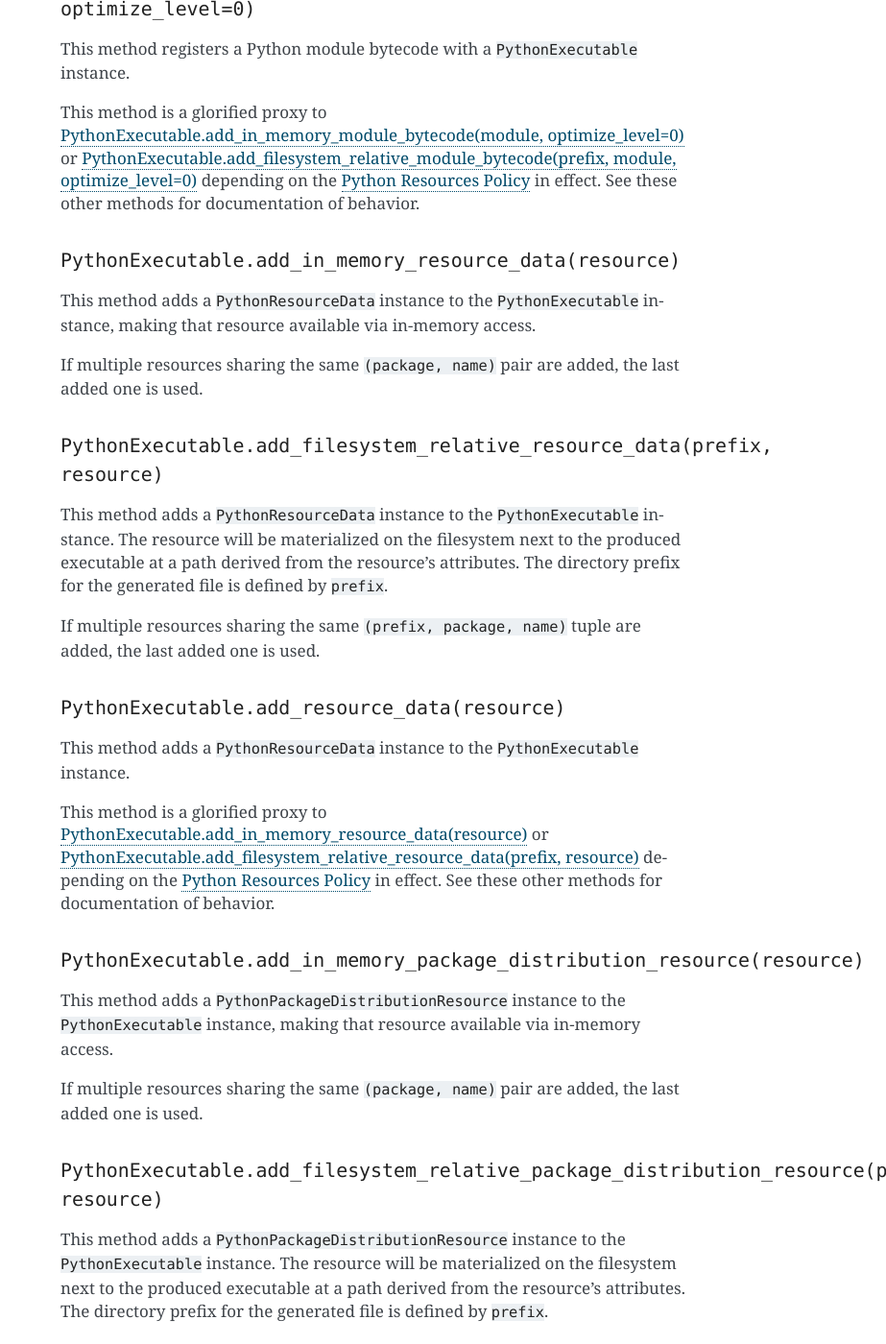
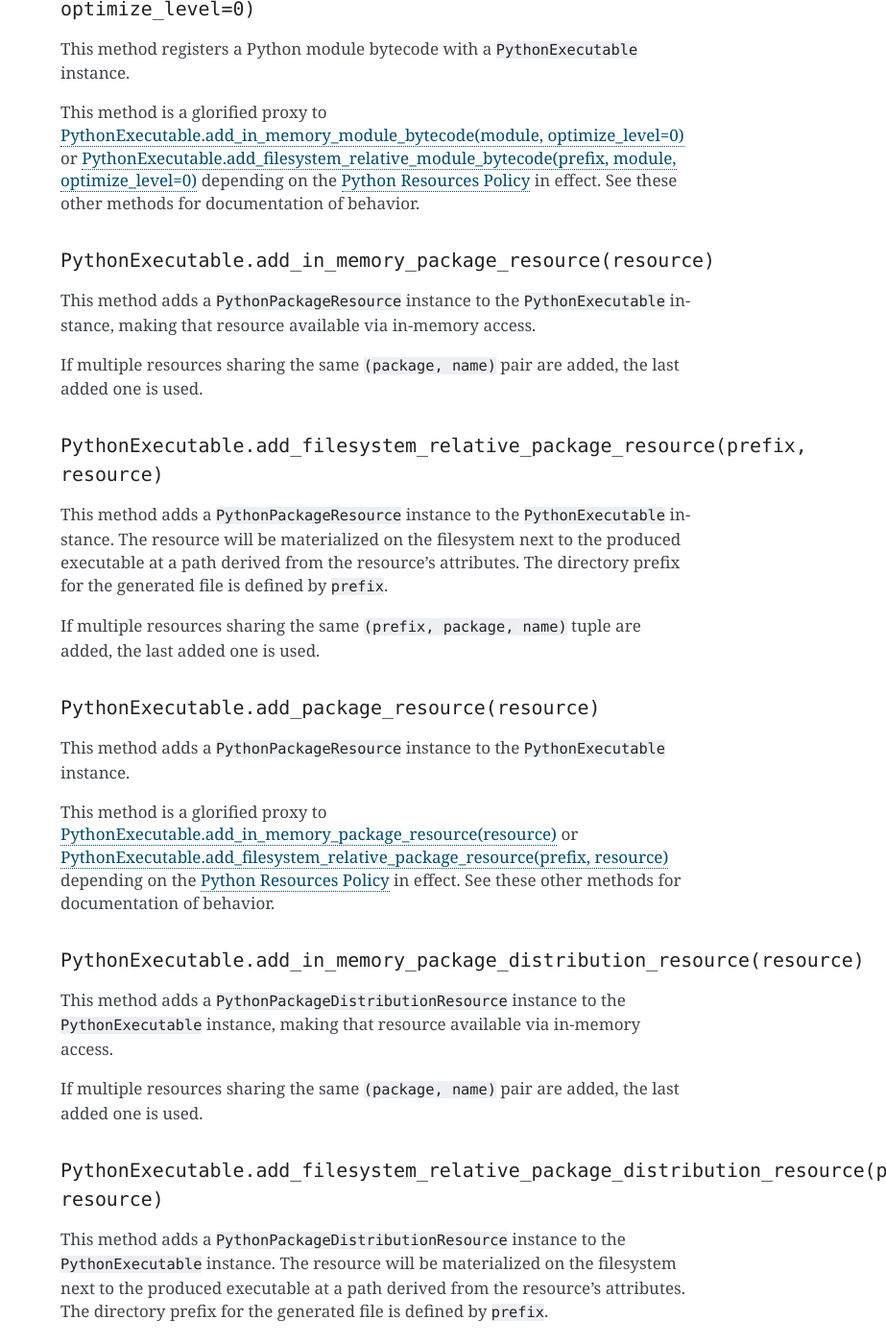
Before and after one commit to indygreg/PyOxidizer, a Sphinx documentation site: the page built from docs/config_api.rst, in a window 1280 px wide and 1400 px high, scrolled down 21902 px. Shown: the whole window at 96% size, without its empty margins (357-1280 px from the left). Built offline with Sphinx 7.4.7, drawn with Linux system fonts in a browser that asks for light colours; the version number could not be read and is left out; some of the changed text lies outside the part shown.

Commit message:
starlark: rename package resource APIs
This better reflects the internal API, which has a better naming
scheme.

```diff
--- a/docs/config_api.rst
+++ b/docs/config_api.rst
@@ -29,7 +29,7 @@
 * :ref:`config_python_extension_module`
 * :ref:`config_python_interpreter_config`
 * :ref:`config_python_package_distribution_resource`
-* :ref:`config_python_resources_data`
+* :ref:`config_python_package_resource`
 * :ref:`config_python_source_module`
 * :ref:`config_register_target`
 * :ref:`config_resolve_target`
@@ -70,7 +70,7 @@
 ``PythonPackageDistributionResource``
    Represents a file containing Python package distribution metadata.
 
-``PythonResourcesData``
+``PythonPackageResource``
    Represents a non-module *resource* data file.
 
 ``PythonSourceModule``
@@ -305,10 +305,10 @@
 Returns a ``list`` of ``PythonSourceModule`` representing Python
 source modules present in this distribution.
 
-``PythonDistribution.resources_data(include_test=False)``
-^^^^^^^^^^^^^^^^^^^^^^^^^^^^^^^^^^^^^^^^^^^^^^^^^^^^^^^^^
+``PythonDistribution.package_resources(include_test=False)``
+^^^^^^^^^^^^^^^^^^^^^^^^^^^^^^^^^^^^^^^^^^^^^^^^^^^^^^^^^^^^
 
-Returns a ``list`` of ``PythonResourceData`` representing resource files
+Returns a ``list`` of ``PythonPackageResource`` representing resource files
 present in this distribution.
 
 The ``include_test`` boolean argument controls whether resources associated
@@ -379,7 +379,7 @@
 
 Returns a ``list`` of objects representing Python resources installed as
 part of the operation. The types of these objects can be ``PythonSourceModule``,
-``PythonBytecodeModule``, ``PythonResourceData``, etc.
+``PythonBytecodeModule``, ``PythonPackageResource``, etc.
 
 The returned resources are typically added to a ``FileManifest`` or
 ``PythonExecutable`` to make them available to a packaged
@@ -414,7 +414,7 @@
 
 Returns a ``list`` of objects representing Python resources found in the virtualenv.
 The types of these objects can be ``PythonSourceModule``, ``PythonBytecodeModule``,
-``PythonResourceData``, etc.
+``PythonPackageResource``, etc.
 
 The returned resources are typically added to a ``FileManifest`` or
 ``PythonExecutable`` to make them available to a packaged application.
@@ -442,7 +442,7 @@
 
 Returns a ``list`` of objects representing Python resources found in the virtualenv.
 The types of these objects can be ``PythonSourceModule``, ``PythonBytecodeModule``,
-``PythonResourceData``, etc.
+``PythonPackageResource``, etc.
 
 The returned resources are typically added to a ``FileManifest`` or
 ``PythonExecutable`` to make them available to a packaged application.
@@ -469,7 +469,7 @@
 
 Returns a ``list`` of objects representing Python resources installed
 as part of the operation. The types of these objects can be
-``PythonSourceModule``, ``PythonBytecodeModule``, ``PythonResourceData``,
+``PythonSourceModule``, ``PythonBytecodeModule``, ``PythonPackageResource``,
 etc.
 
 The returned resources are typically added to a ``FileManifest`` or
@@ -543,7 +543,9 @@
 
 Configuration files represent *Python Resources* via the types
 :ref:`config_python_source_module`, :ref:`config_python_bytecode_module`,
-:ref:`config_python_resources_data`, and :ref:`config_python_extension_module`.
+:ref:`config_python_package_resource`,
+:ref:`config_python_package_distribution_resource`,
+and :ref:`config_python_extension_module`.
 
 These are described in detail in the following sections.
 
@@ -583,14 +585,14 @@
 ``is_package`` (bool)
    Whether the module is also a Python package (or sub-package).
 
-.. _config_python_resources_data:
+.. _config_python_package_resource:
 
-``PythonResourcesData``
------------------------
+``PythonPackageResource``
+-------------------------
 
-This type represents Python resource data. Resource data is a named
-blob associated with a Python package. It is typically accessed using
-the ``importlib.resources`` API.
+This type represents a resource _file_ in a Python package. It is
+effectively a named blob associated with a Python package. It is
+typically accessed using the ``importlib.resources`` API.
 
 Each instance has the following attributes:
 
@@ -1081,42 +1083,43 @@
 depending on the :ref:`config_python_resources_policy` in effect. See these
 other methods for documentation of behavior.
 
-.. _config_python_executable_add_in_memory_resource_data:
+.. _config_python_executable_add_in_memory_package_resource:
 
-``PythonExecutable.add_in_memory_resource_data(resource)``
-^^^^^^^^^^^^^^^^^^^^^^^^^^^^^^^^^^^^^^^^^^^^^^^^^^^^^^^^^^
+``PythonExecutable.add_in_memory_package_resource(resource)``
+^^^^^^^^^^^^^^^^^^^^^^^^^^^^^^^^^^^^^^^^^^^^^^^^^^^^^^^^^^^^^
 
-This method adds a ``PythonResourceData`` instance to the
+This method adds a ``PythonPackageResource`` instance to the
 ``PythonExecutable`` instance, making that resource available
 via in-memory access.
 
 If multiple resources sharing the same ``(package, name)`` pair are added,
 the last added one is used.
 
-.. _config_python_executable_add_filesystem_relative_resource_data:
+.. _config_python_executable_add_filesystem_relative_package_resource:
 
-``PythonExecutable.add_filesystem_relative_resource_data(prefix, resource)``
-^^^^^^^^^^^^^^^^^^^^^^^^^^^^^^^^^^^^^^^^^^^^^^^^^^^^^^^^^^^^^^^^^^^^^^^^^^^^
+``PythonExecutable.add_filesystem_relative_package_resource(prefix, resource)``
+^^^^^^^^^^^^^^^^^^^^^^^^^^^^^^^^^^^^^^^^^^^^^^^^^^^^^^^^^^^^^^^^^^^^^^^^^^^^^^^
 
-This method adds a ``PythonResourceData`` instance to the ``PythonExecutable``
-instance. The resource will be materialized on the filesystem next to the
-produced executable at a path derived from the resource's attributes. The
-directory prefix for the generated file is defined by ``prefix``.
+This method adds a ``PythonPackageResource`` instance to the
+``PythonExecutable`` instance. The resource will be materialized on the
+filesystem next to the produced executable at a path derived from the
+resource's attributes. The directory prefix for the generated file is
+defined by ``prefix``.
 
 If multiple resources sharing the same ``(prefix, package, name)`` tuple are
 added, the last added one is used.
 
-.. _config_python_executable.add_resource_data:
+.. _config_python_executable.add_package_resource:
 
-``PythonExecutable.add_resource_data(resource)``
-^^^^^^^^^^^^^^^^^^^^^^^^^^^^^^^^^^^^^^^^^^^^^^^^
+``PythonExecutable.add_package_resource(resource)``
+^^^^^^^^^^^^^^^^^^^^^^^^^^^^^^^^^^^^^^^^^^^^^^^^^^^
 
-This method adds a ``PythonResourceData`` instance to the ``PythonExecutable``
-instance.
+This method adds a ``PythonPackageResource`` instance to the
+``PythonExecutable`` instance.
 
 This method is a glorified proxy to
-:ref:`config_python_executable_add_in_memory_resource_data` or
-:ref:`config_python_executable_add_filesystem_relative_resource_data`
+:ref:`config_python_executable_add_in_memory_package_resource` or
+:ref:`config_python_executable_add_filesystem_relative_package_resource`
 depending on the :ref:`config_python_resources_policy` in effect. See these
 other methods for documentation of behavior.
 
@@ -1220,7 +1223,7 @@
 
 This method registers a Python resource of various types for in-memory loading.
 It accepts a ``resource`` argument which can be a ``PythonSourceModule``,
-``PythonBytecodeModule``, ``PythonResourceData``, or ``PythonExtensionModule``
+``PythonBytecodeModule``, ``PythonPackageResource``, or ``PythonExtensionModule``
 and registers that resource with this instance. This method is a glorified
 proxy to the appropriate ``add_in_memory_*`` method.
 
@@ -1366,7 +1369,7 @@
 
 This method adds a Python resource to a ``FileManifest`` instance in
 a specified directory prefix. A *Python resource* here can be a
-``PythonSourceModule``, ``PythonBytecodeModule``, ``PythonResourceData``,
+``PythonSourceModule``, ``PythonBytecodeModule``, ``PythonPackageResource``,
 ``PythonPackageDistributionResource``,  or ``PythonExtensionModule``.
 
 This method can be used to place the Python resources derived from another
--- a/docs/history.rst
+++ b/docs/history.rst
@@ -42,6 +42,10 @@
   necessary in order to support executables loading Python extension modules,
   which are shared libraries which need access to Python symbols defined
   in executables.
+* The ``PythonResourceData`` Starlark type has been renamed to
+  ``PythonPackageResource``.
+* The ``PythonDistribution.resources_data()`` Starlark method has been
+  renamed to ``PythonDistribution.package_resources()``.
 * The ``PythonExecutable.to_embedded_data()`` Starlark method has been
   renamed to ``PythonExecutable.to_embedded_resources()``.
 * The ``PythonEmbeddedData`` Starlark type has been renamed to
@@ -97,7 +101,7 @@
 * Python resources can now be installed next to built binaries using the new
   Starlark functions ``PythonExecutable.add_filesystem_relative_module_source()``,
   ``PythonExecutable.add_filesystem_relative_module_bytecode()``,
-  ``PythonExecutable.add_filesystem_relative_resource_data()``,
+  ``PythonExecutable.add_filesystem_relative_package_resource()``,
   ``PythonExecutable.add_filesystem_relative_extension_module()``,
   ``PythonExecutable.add_filesystem_relative_python_resource()``,
   ``PythonExecutable.add_filesystem_relative_package_distribution_resource()``,
--- a/docs/packaging_resources.rst
+++ b/docs/packaging_resources.rst
@@ -33,7 +33,7 @@
    A Python module defined through compiled, machine-native code. On Linux,
    these are typically encountered as ``.so`` files. On Windows, ``.pyd`` files.
 
-:ref:`PythonResourceData <config_python_resources_data>`
+:ref:`PythonPackageResource <config_python_package_resource>`
    A non-module *resource file* loadable by Python resources APIs, such as
    those in ``importlib.resources``.
 
@@ -177,7 +177,7 @@
 *Type-aware* APIs require that the resource being passed in be a specific
 type or an error occurs. Examples of *type-aware* APIs include
 :ref:`config_python_executable_add_filesystem_relative_module_source` and
-:ref:`config_python_executable_add_in_memory_resource_data`.
+:ref:`config_python_executable_add_in_memory_package_resource`.
 
 *Type-agnostic* APIs operate on any instance of an allowed type. It is
 safe to call these APIs with any accepted type. Examples of *type-agnostic*
```
Also changed, not shown: 9 other files.
